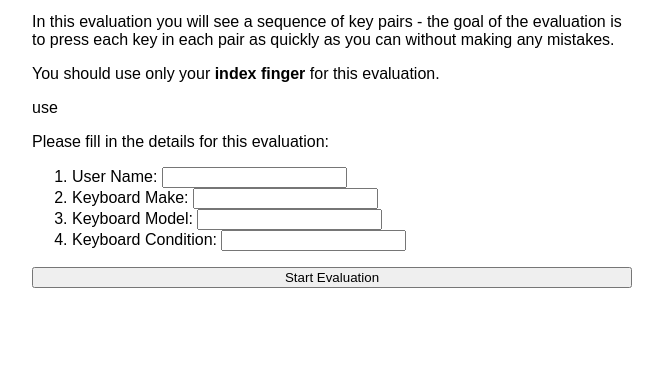
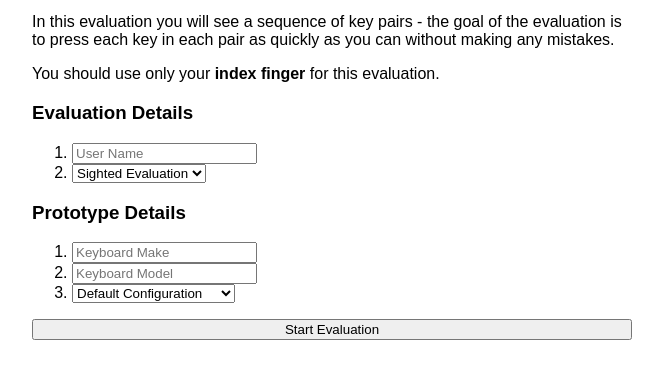
Before and after one commit to ciarantrotman-logi/ciarantrotman-logi.github.io, a plain HTML site: page keyboard_layout_evaluation.html in a window 1280 px wide. Shown: the part 129-508 px from the top of the page, without its empty margins (308-971 px from the left). Drawn offline with Linux system fonts and the light colour scheme.

Commit message:
Update Data Gathering

```diff
--- a/keyboard_layout_evaluation.html
+++ b/keyboard_layout_evaluation.html
@@ -7,8 +7,8 @@
     <link rel="icon" type="image/png" href="favicon.png">
 </head>
 <body class="evaluation-block">
-<h1 id="header">Keyboard Layout Evaluation</h1>
 <div id="introduction">
+    <h1 id="header">Keyboard Layout Evaluation</h1>
     <p id="task-welcome">
         Thank you for participating in this keyboard layout evaluation.
     </p>
@@ -19,21 +19,32 @@
     <p>
         You should use only your <b>index finger</b> for this evaluation.
     </p>
-    <div id="evaluation-details">use
-        <p>
-            Please fill in the details for this evaluation:
-        </p>
+    <div id="evaluation-details">
+        <h3>
+            Evaluation Details
+        </h3>
         <ol>
-            <li><label for="user-name">User Name: </label><input class="text-box" type="text" id="user-name" placeholder=""></li>
-            <li><label for="keyboard-make">Keyboard Make: </label><input class="text-box" type="text" id="keyboard-make" placeholder=""></li>
-            <li><label for="keyboard-model"></label>Keyboard Model: <input class="text-box" type="text" id="keyboard-model" placeholder=""></li>
-            <li><label for="keyboard-condition"></label>Keyboard Condition: <input class="text-box" type="text" id="keyboard-condition" placeholder=""></li>
+            <li><label for="user-name"></label><input class="text-box" type="text" id="user-name" placeholder="User Name"></li>
+            <li><label for="test-condition"></label><select id="test-condition">
+                <option value selected="sighted">Sighted Evaluation</option>
+                <option value="blind">Blind Evaluation</option>
+            </select></li>
+        </ol>
+        <h3>
+            Prototype Details
+        </h3>
+        <ol>
+            <li><label for="keyboard-make"></label><input class="text-box" type="text" id="keyboard-make" placeholder="Keyboard Make"></li>
+            <li><label for="keyboard-model"></label><input class="text-box" type="text" id="keyboard-model" placeholder="Keyboard Model"></li>
+            <li><label for="keyboard-condition"></label><select id="keyboard-condition">
+                <option value selected="default">Default Configuration</option>
+                <option value="grip-tape">Grip Tape Configuration</option>
+            </select></li>
         </ol>
     </div>
     <button class = "full-width" id="start-evaluation" onclick="begin_evaluation()">Start Evaluation</button>
 </div>
 <div id="key-location-exercise" style="display: none">
-    <p id="task-description">Press the highlighted key as quickly as you can.</p>
     <div class="container">
         <div class="box" id="base-key"></div>
         <div class="box" id="target-key"></div>
--- a/keyboard_layout_evaluation.js
+++ b/keyboard_layout_evaluation.js
@@ -200,6 +200,7 @@ function begin_evaluation(){
     document.getElementById('introduction').style.display = 'none';
     document.getElementById('key-location-exercise').style.display = 'block';
     cache_evaluation_data();
+    console.log(sessionStorage);
 }
 function cache_evaluation_data(){
     sessionStorage.setItem('user-name', sanitised_string(document.getElementById('user-name').value));
--- a/styles.css
+++ b/styles.css
@@ -124,18 +124,19 @@ html, body {
 
 .box {
   display: inline-block;
-  border: 2px solid black;
+  border: 3px solid black;
   padding: 16px;
   margin: 16px;
-  border-radius: 5px;
+  border-radius: 7px;
   min-width: 16px;
   min-height: 16px;
   text-align: center;
-  font-weight: bold;
+  font-weight: bolder;
 }
 
 .box.hide-text {
-  color: transparent;
+  color: lightgrey;
+  font-weight: normal;
   background-color: white;
   border: 2px solid lightgrey;
 }
@@ -145,6 +146,10 @@ html, body {
   align-items: center;
   justify-content: center;
   height: 100px;
+  position: fixed;
+  top: 50%;
+  left: 50%;
+  transform: translate(-50%, -50%);
 }
 
 .text-box{
```
